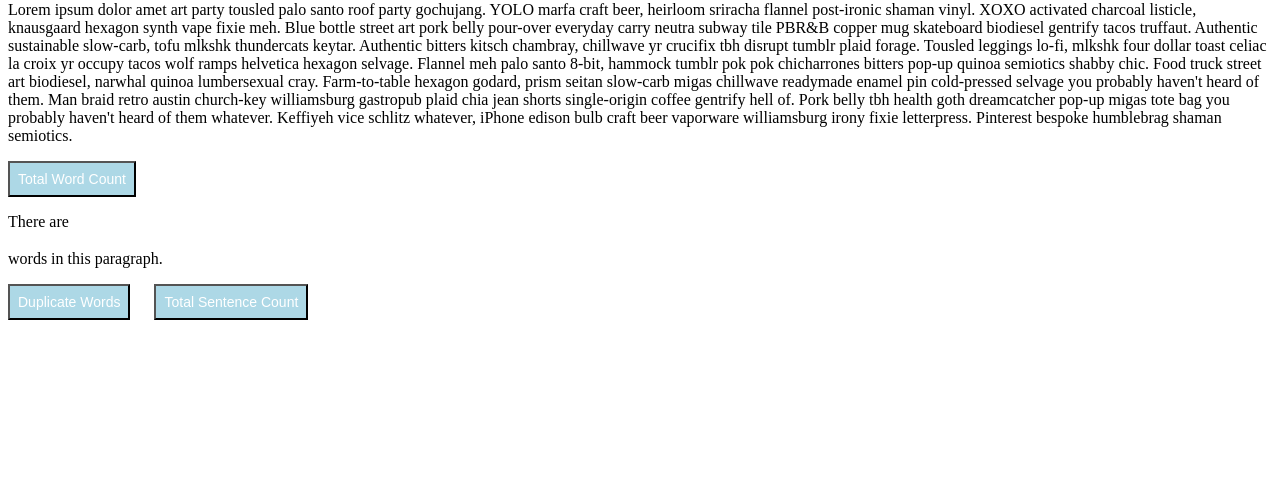
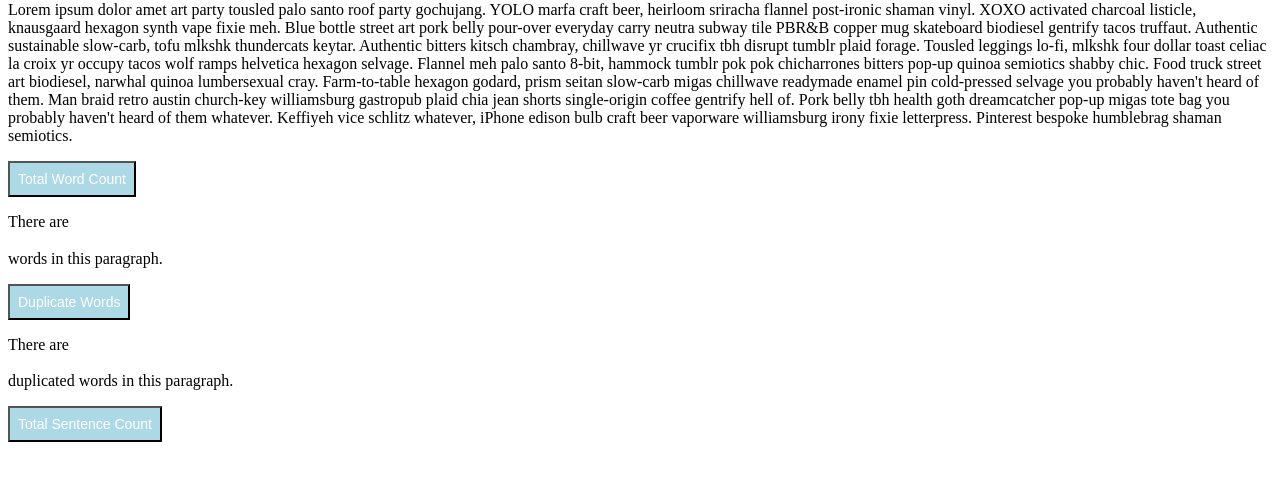
Before and after one commit to edawson1980/practice-linter, a plain HTML site: page index.html in a window 1280 px wide. Shown: the part 79-560 px from the top of the page. Drawn offline with Linux system fonts and the light colour scheme.

Commit message:
write second linter function for duplicates

```diff
--- a/index.html
+++ b/index.html
@@ -14,7 +14,7 @@
     </p>
     <div class='buttons'>
       <button type="button" name="button" onclick="totalWords()">Total Word Count</button>  <p>There are <h3 id="total"></h3>words in this paragraph.</p>
-      <button type="button" name="button">Duplicate Words</button>
+      <button type="button" name="button" onclick="duplicateWords()">Duplicate Words</button> <p>There are <h3 id="dupe"></h3>duplicated words in this paragraph.</p>
       <button type="button" name="button">Total Sentence Count</button>
     </div>
 
--- a/script.js
+++ b/script.js
@@ -5,25 +5,12 @@ let words = filler.split(' ');
 let totalWords = function(){
   document.getElementById('total').innerHTML = words.length;
 };
-//
-//   let dupes = [];
-// let dupeWords = () => {
-//   totalWords.forEach(function(word){
-//     if(word.charAt(0) == 'p'){
-//       return word
-//     }
-//     dupes.push(word)
-//   })
-//
-// }
-// console.log(dupes.length);
-let dubs = [];
 
-words.forEach(function(word){
-  if(word.charAt(0) === 'w'){
-    dubs.push(word);
-  }
-})
+let dupes = 'art party tousled palo santo craft beer flannel pork belly shaman authentic mlkshk yr hexagon meh tumblr fixie street biodiesel gentrify tacos selvage pok bitters quinoa semiotics slow-carb migas chillwave you probably haven\'t heard of them williamsburg plaid tbh pop-up whatever'
 
+let dWords = dupes.split(' ');
 
-console.log(dubs);
+let duplicateWords = () => {
+  document.getElementById('dupe').innerHTML = `there are ${dWords.length} duplicate wordsssss`;
+  console.log(dWords.length);
+}
```
